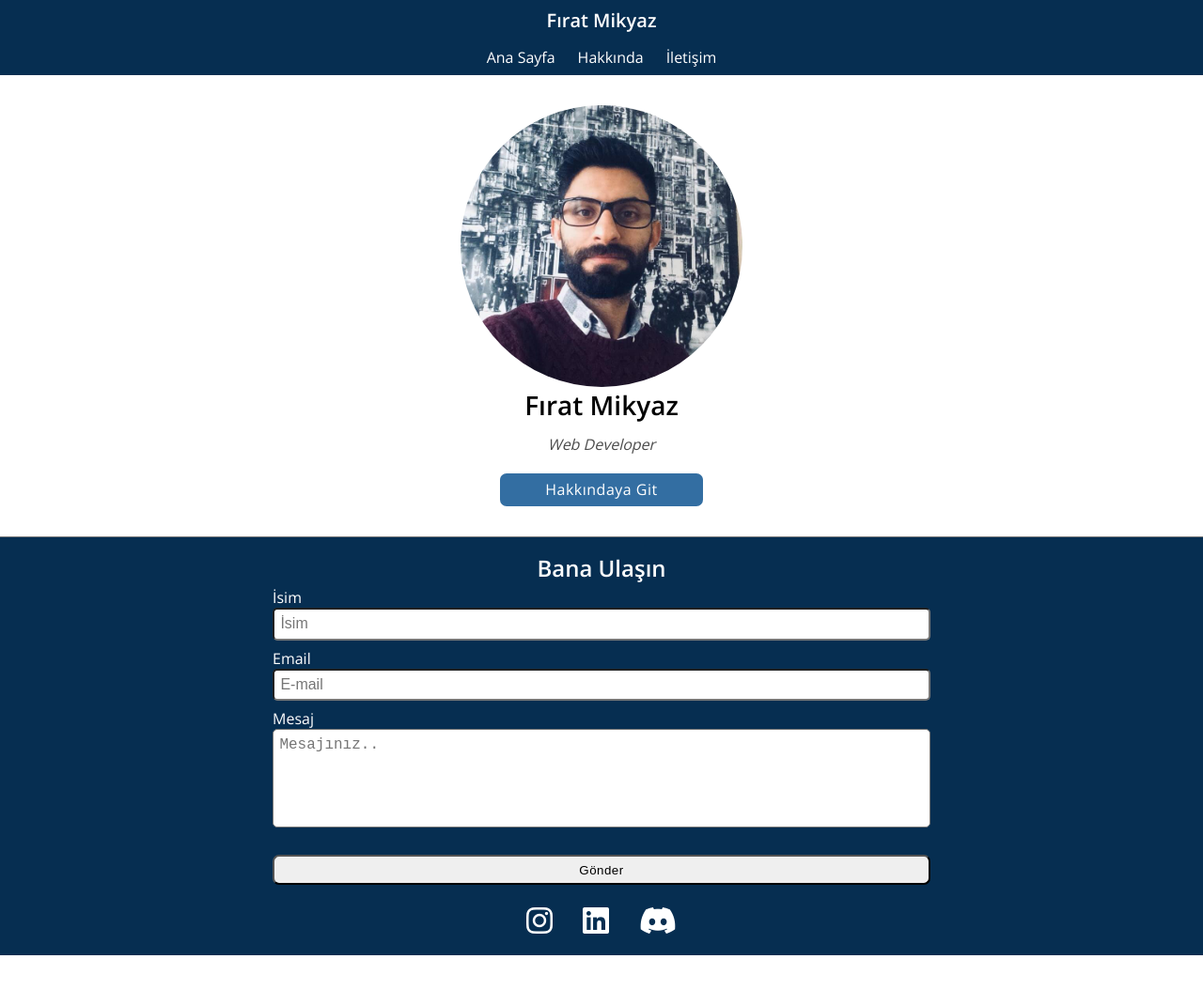
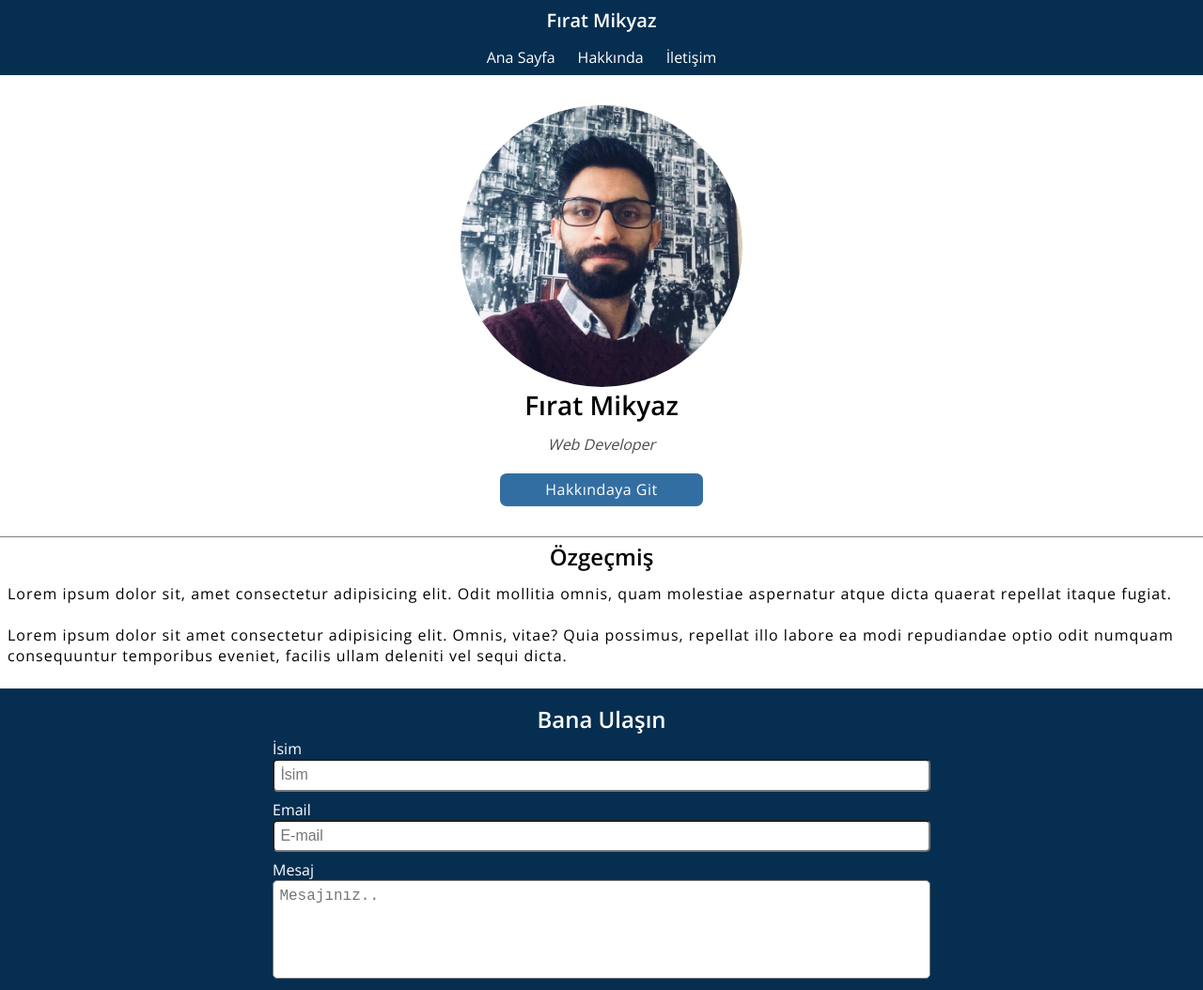
Before and after one commit to firatmikyaz/Landing_Page, a plain HTML site: page index.html in a window 1280 px wide. Shown: the top 1054 px of the page at 94% size. Before the commit the page ends 1017 px from the top, so only its background shows below. Drawn offline with nearby package versions, Linux system fonts and the light colour scheme.

Commit message:
aboutus added

```diff
--- a/CSS/global.css
+++ b/CSS/global.css
@@ -39,7 +39,6 @@
     background: #fff;
     border: 0.5px solid #336ea2;
 }
-
 .btn-block {
     width: 100%;
     text-align: center;
@@ -62,6 +61,7 @@
 }
 
 /* Container */
+
 .container {
     max-width: 1100px;
     margin: 0 auto;
--- a/index.html
+++ b/index.html
@@ -35,7 +35,7 @@
                 <h1 class="heading-small">Fırat Mikyaz</h1>
                 <ul>
                     <li><a href="#home">Ana Sayfa</a></li>
-                    <li><a href="">Hakkında</a></li>
+                    <li><a href="aboutus">Hakkında</a></li>
                     <li><a href="#contact">İletişim</a></li>
                 </ul>
             </nav>
@@ -48,13 +48,18 @@
             <p>Web Developer</p>
         </div>
 
-        <a href="#Hakkında" class="btn btn-primary">Hakkındaya Git</a>
+        <a href="#aboutus" class="btn btn-primary">Hakkındaya Git</a>
     </section>
 
-    <section id="hakkında">
-        <h3 class="text-center heading-medium"></h3>
-        <div class="container">
-            <div></div>
+    <section id="#aboutus" style="margin-bottom: 1rem;">
+        <h3 class="text-center heading-medium" style="margin: 0.25rem;">Özgeçmiş</h3>
+        <div class="aboutus" style="padding: 0.5rem;">
+            <p style="letter-spacing: 1px;">
+                Lorem ipsum dolor sit, amet consectetur adipisicing elit. Odit mollitia omnis, quam molestiae aspernatur atque dicta quaerat repellat itaque fugiat.
+            </p> <br>
+            <p style="letter-spacing: 1px;">
+                Lorem ipsum dolor sit amet consectetur adipisicing elit. Omnis, vitae? Quia possimus, repellat illo labore ea modi repudiandae optio odit numquam consequuntur temporibus eveniet, facilis ullam deleniti vel sequi dicta.
+            </p>
         </div>
     </section>
 
@@ -95,7 +100,7 @@
 
             <ul>
                 <li><a href="https://www.instagram.com/frtmkyz/"><i class="fab fa-instagram"></i></a></li>
-                <li><a href="#"><i class="fab fa-linkedin"></i></a></li>
+                <li><a href="https://tr.linkedin.com/in/firat-mikyaz-2b99b0109?trk=people-guest_people_search-card"><i class="fab fa-linkedin"></i></a></li>
                 <li><a href="#"><i class="fab fa-discord"></i></a></li>
             </ul>
         </div>
```
Also changed, not shown: CSS/main.css (+3 -4 lines).
